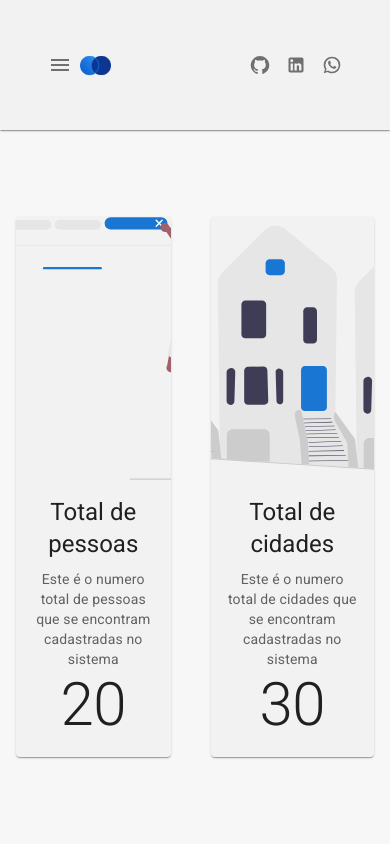
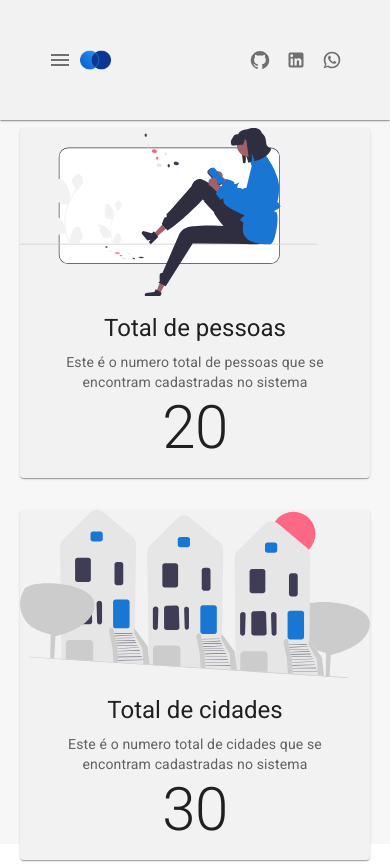
Before and after one commit to EuMarcel0/cadastro, a React (Vite) app: page /pagina-inicial in a window 390 px wide. Before the commit the page ends 844 px from the top, so only its background shows below. Built offline with nearby package versions, Linux system fonts and the light colour scheme.

Commit message:
chore: created responsivity for cards in dashboard

```diff
--- a/src/pages/dashboard/Dashboard.tsx
+++ b/src/pages/dashboard/Dashboard.tsx
@@ -4,13 +4,14 @@ import { GitHub, LinkedIn, WhatsApp } from '@mui/icons-material';
 import { CardDashboard } from './components/CardDashboard';
 import { useDrawerContext } from '../../shared/contexts';
 import Logo from '../../assets/images/logo.png';
-import PeopleIllustration from '../../assets/images/people.svg';
+import PeopleIllustration from '../../assets/images/people2.svg';
 import CityIllustration from '../../assets/images/city.svg';
 
 export const Dashboard = () => {
 	const { toggleDrawerOpen } = useDrawerContext();
 	const theme = useTheme();
 	const smDown = useMediaQuery(theme.breakpoints.down('sm'));
+	const mdDown = useMediaQuery(theme.breakpoints.down('md'));
 
 	return (
 		<Box
@@ -68,10 +69,11 @@ export const Dashboard = () => {
 				width='100%'
 				height='100%'
 				display='flex'
+				flexDirection={mdDown ? 'column' : 'row'}
 				justifyContent='center'
 				alignItems='center'
-				padding={2}
-				gap={5}
+				padding={1}
+				gap={4}
 			>
 				<CardDashboard
 					title='Total de pessoas'
--- a/src/pages/dashboard/components/CardDashboard.tsx
+++ b/src/pages/dashboard/components/CardDashboard.tsx
@@ -11,11 +11,10 @@ interface ICardDashboardProps {
 export const CardDashboard: React.FC<ICardDashboardProps> = ({ description, title, image, alt, totalCount }) => {
 	return (
 
-		<Card sx={{ maxWidth: 345 }}>
-			<CardActionArea>
+		<Card sx={{ maxWidth: 350, height: '350px' }}>
+			<CardActionArea >
 				<CardMedia
 					component="img"
-					height='263px'
 					image={image}
 					alt={alt}
 				/>
```
Also changed, not shown: src/assets/images/people.svg, src/assets/images/people2.svg (added).
